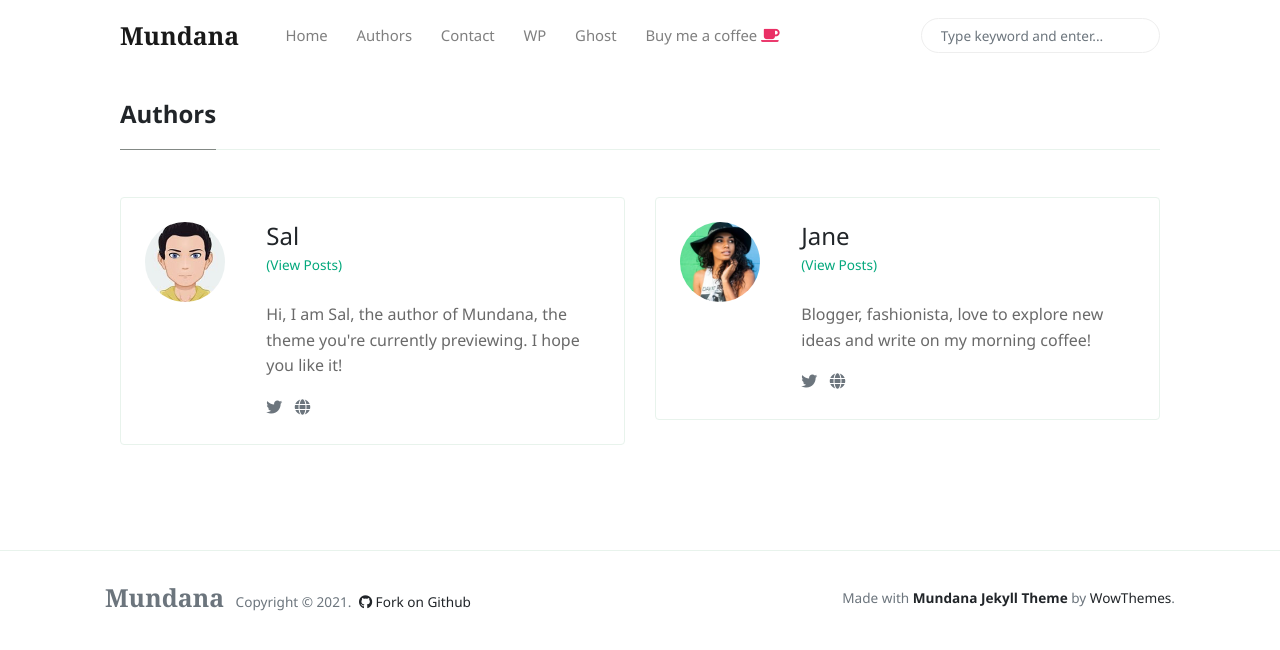
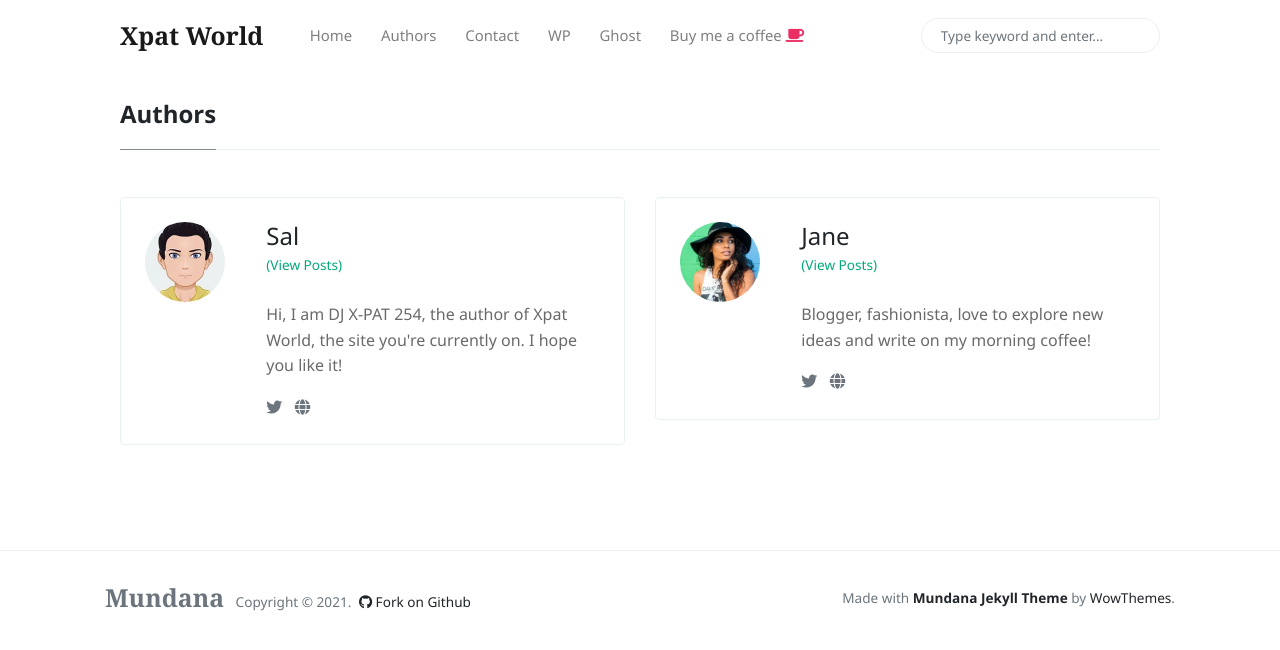
Before and after one commit to Xpat-World/xpatworld, a Jekyll site: the page built from _pages/authors-list.html, in a window 1280 px wide. Shown: the top 650 px of the page. Built offline with Jekyll 4.4.1, drawn with Linux system fonts in a browser that asks for light colours; nearby versions of some CDN libraries.

Commit message:
Update _config.yml

```diff
--- a/_config.yml
+++ b/_config.yml
@@ -1,11 +1,11 @@
 # Site
-name: 'Mundana'
-description: 'Mundana is a free Jekyll theme for awesome people like you, Medium like.'
+name: 'Xpat World'
+description: 'Xpat World brings you affodable tech solutions and free downloads.'
 logo: 'assets/images/logo.png'
 favicon: 'assets/images/favicon.ico'
-baseurl: '/mundana-theme-jekyll'
+baseurl: ''
 disqus: 'demowebsite'
-email: 'wowthemesnet@gmail.com'
+email: 'xpatworld2021@gmail.com'
 mailchimp-list: 'https://wowthemes.us11.list-manage.com/subscribe/post?u=8aeb20a530e124561927d3bd8&amp;id=8c3d2d214b'
 
 include: ["_pages"]
@@ -21,19 +21,19 @@
 authors:
     sal:
       name:           Sal
-      site:           https://www.wowthemes.net
+      site:           https://www.xpatworld.ml
       avatar:         /assets/images/avatar1.jpg
-      bio:            "Hi, I am Sal, the author of Mundana, the theme you're currently previewing. I hope you like it!"
+      bio:            "Hi, I am DJ X-PAT 254, the author of Xpat World, the site you're currently on. I hope you like it!"
       email:          wowthemesnet@gmail.com
-      twitter:        https://twitter.com/wowthemesnet
+      twitter:        https://twitter.com/djxpat254
 
     jane:
       name:           Jane
-      site:           https://www.wowthemes.net
+      site:           https://www.xpatworld.ml
       avatar:         /assets/images/avatar2.jpg
       bio:            "Blogger, fashionista, love to explore new ideas and write on my morning coffee!"
-      email:          fakemail@gmail.com
-      twitter:        https://twitter.com/wowthemesnet
+      email:          djxpat254@gmail.com
+      twitter:        https://twitter.com/djxpat254
 
 # Defaults
 defaults:
```
